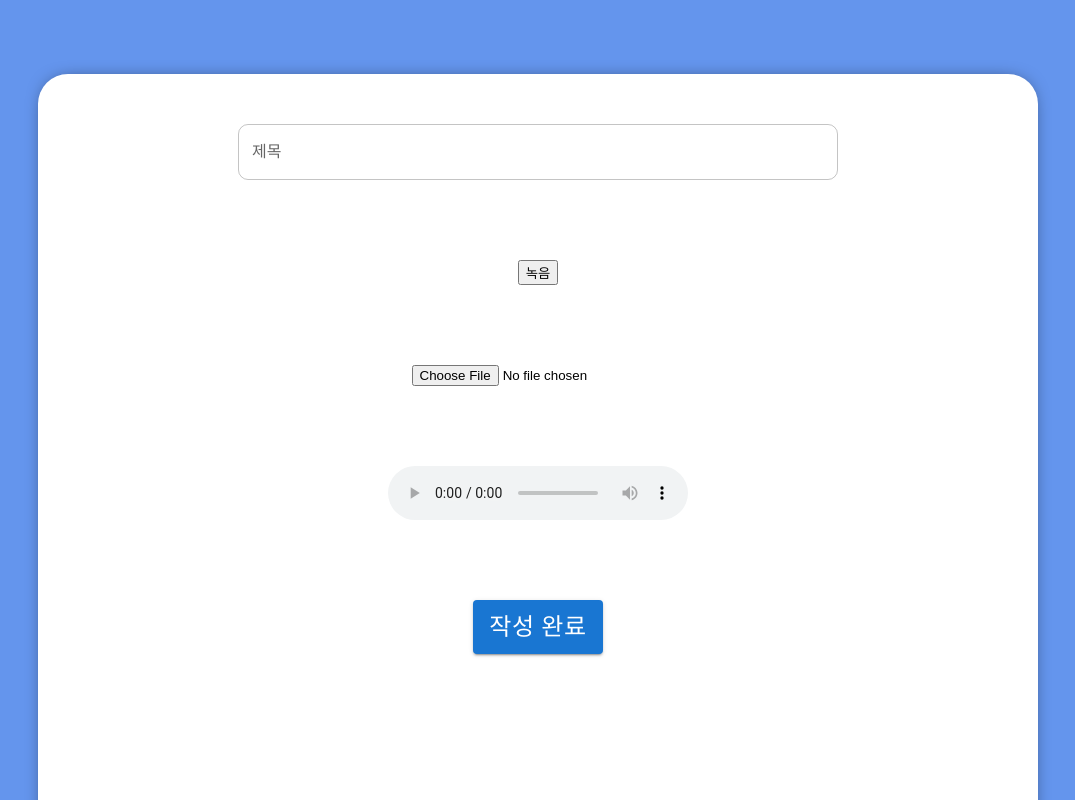
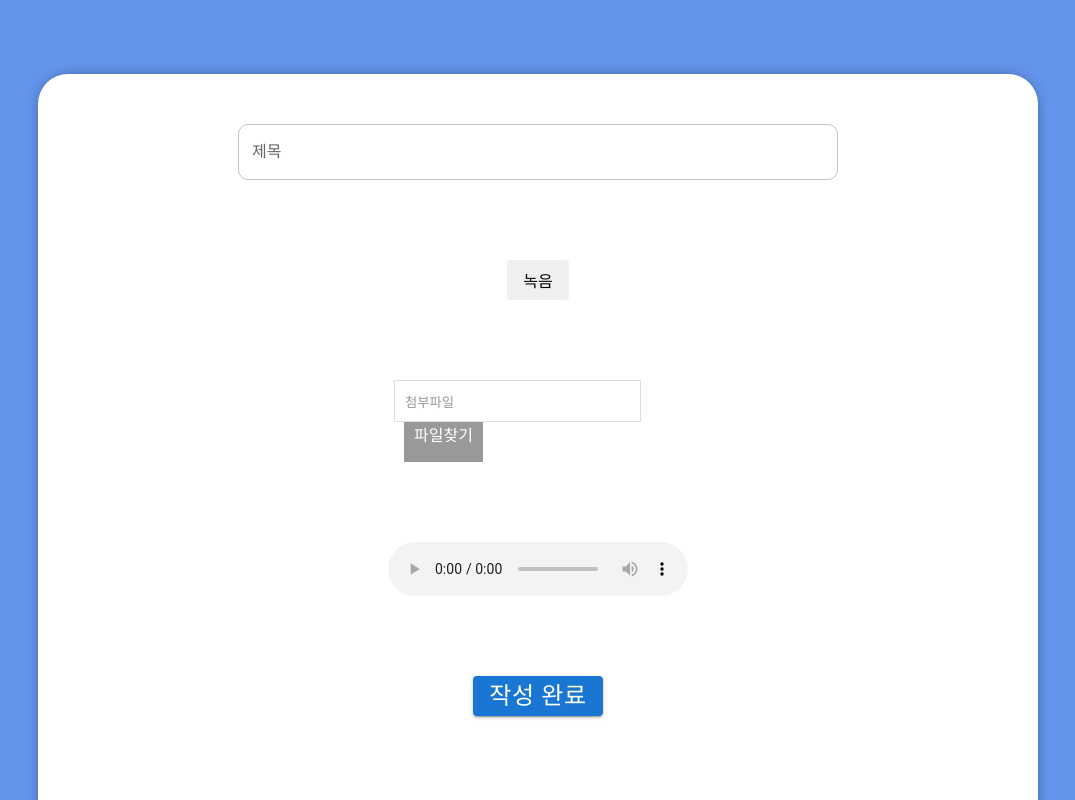
Before and after one commit to KarmaPol/MusicIdea_front, a React (Create React App) app: page /write in a window 1280 px wide. Shown: the top 800 px of the page, without its empty margins (102-1177 px from the left). Built offline with nearby package versions, Linux system fonts and the light colour scheme.

Commit message:
some changes

```diff
--- a/src/pages/WritePage.css
+++ b/src/pages/WritePage.css
@@ -12,3 +12,57 @@
     display : "flex";
 
 }
+
+.filebox .fileUpload {
+    display: inline-block;
+    height: 40px;
+    padding: 0 10px;
+    vertical-align: middle;
+    border: 1px solid #dddddd;
+    width: 78%;
+    color: #999999;
+}
+
+.filebox label {
+    display: inline-block;
+    padding: 0px 10px;
+    color: #fff;
+    vertical-align: middle;
+    background-color: #999999;
+    cursor: pointer;
+    height: 40px;
+    margin-left: 10px;
+}
+
+.filebox input[type="file"] {
+    position: absolute;
+    width: 0;
+    height: 0;
+    padding: 0;
+    overflow: hidden;
+    border: 0;
+}
+
+button {
+    -webkit-appearance: none;
+    -moz-appearance: none;
+    appearance: none;
+}
+
+button {
+    /* 생략 */
+    margin: 0;
+    padding: 0.5rem 1rem;
+
+    font-family: "Noto Sans KR", sans-serif;
+    font-size: 1rem;
+    font-weight: 400;
+    text-align: center;
+    text-decoration: none;
+    height: 40px;
+    display: inline-block;
+    width: auto;
+
+    border: none;
+    border-radius: 4px;
+  }
--- a/src/pages/WritePage.js
+++ b/src/pages/WritePage.js
@@ -89,21 +89,20 @@ export default function WritePage() {
   };
 
   const offRecAudio = () => {
-    // 중단 버튼 클릭 시 함수 실행 녹음 종료
     document.getElementById("recordBtn").textContent = "녹음";
 
     media.ondataavailable = function (e) {
-      // e.data : 녹음된 파일 데이터로 보시면 됩니다
-      audioUrl.current = e.data;
-      document.getElementById("controller").volume = 0.5; // 92 ~ 94번째 줄은 uploadFile과 같이 녹음된 파일을 audio controls에서 재생할 수 있도록 한다
-      const source = document.querySelector("#controller");
-      source.src = URL.createObjectURL(audioUrl.current);
-      const sound = new File([audioUrl], "soundBlob", {
-        // 파일 생성
+      audioUrl.current = e.data; // e.data = blob
+      document.getElementById("fileUpload").value = ""; // 파일 선택 취소
+      document.getElementById("controller").volume = 0.5;
+
+      const soundFile = new File([audioUrl], "record.mp3", {
         lastModified: new Date().getTime(),
         type: "audio",
       });
-      setSound(sound);
+      const source = document.querySelector("#controller");
+      source.src = URL.createObjectURL(audioUrl.current);
+      setPost({...post, melody: soundFile});
       setOnRec(true);
     };
 
@@ -115,18 +114,13 @@ export default function WritePage() {
 
     analyser.disconnect();
     source.disconnect();
-
-    const sound = new File([audioUrl], "soundBlob", {
-      lastModified: new Date().getTime(),
-      type: "audio",
-    });
   };
 
   const uploadFile = (input) => {
-    // 파일 선택을 통해 선택된 오디오 파일을 audio controls에서 재생 할수 있도록 한다
     document.getElementById("controller").volume = 0.5;
     const source = document.querySelector("#controller");
-    source.src = URL.createObjectURL(input.target.files[0]);
+    var url = URL.createObjectURL(input.target.files[0]);
+    source.src = url;
     setPost({ ...post, melody: input.target.files[0] });
   };
 
@@ -194,12 +188,11 @@ export default function WritePage() {
             <button id="recordBtn" onClick={onRec ? onRecAudio : offRecAudio}>
               녹음
             </button>
-            <input
-              id="fileUpload"
-              type="file"
-              accept="audio/*"
-              onChange={uploadFile}
-            ></input>
+            <div class="filebox">
+              <input class="fileUpload" value="첨부파일" placeholder="첨부파일"></input>
+              <label for="fileUpload">파일찾기</label>
+              <input type="file" id="fileUpload" accept="audio/*" onChange={uploadFile}></input>
+            </div>
             <audio id="controller" controls>
               <source id="audioSrc" src=""></source>
             </audio>
```
